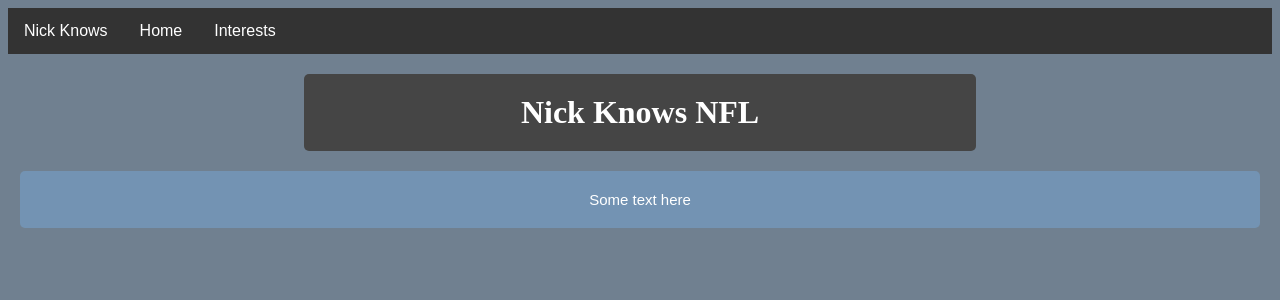
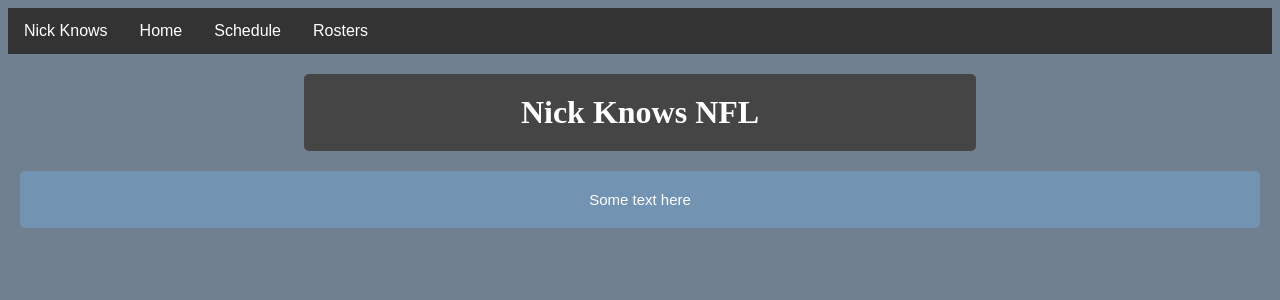
Before and after one commit to Gin-G/NickKnows, a Flask app: page /NFL in a window 1280 px wide. Shown: the top 300 px of the page. Run offline with Flask 2, Linux system fonts and the light colour scheme.

Commit message:
add dropdown and week/roster

```diff
--- a/nickknows/nfl/views.py
+++ b/nickknows/nfl/views.py
@@ -1,6 +1,19 @@
 from flask import render_template
 from nickknows import app
+import nfl_data_py as nfl
 
 @app.route('/NFL')
 def NFL():
     return render_template('nfl-home.html')
+
+@app.route('/NFL/schedule/<week>')
+def schedule(week):
+    schedule = nfl.import_schedules([2022])
+    week_schedule = schedule.loc[schedule['week'] == int(week)]
+    return week_schedule.to_html()
+
+@app.route('/NFL/Roster/<team>')
+def roster(team):
+    roster_data = nfl.import_rosters([2022])
+    team_roster = roster_data.loc[roster_data['team'] == team]
+    return team_roster.to_html()
--- a/nickknows/templates/nfl-home.html
+++ b/nickknows/templates/nfl-home.html
@@ -6,12 +6,67 @@
             <a>Nick Knows</a>
             <a href="{{url_for('home')}}">Home</a>
             <div class="dropdown">
-                <button class="dropbtn">Interests
+                <button class="dropbtn">Schedule
                 <i class="fa fa-caret-down"></i>
                 </button>
                 <div class="dropdown-content">
-                    <a href="{{url_for('NFL')}}">NFL</a>
-                    <a href="{{url_for('fart')}}">Fährtbags</a>
+                    <a href="{{url_for('schedule', week='1')}}">Week 1</a>
+                    <a href="{{url_for('schedule', week='2')}}">Week 2</a>
+                    <a href="{{url_for('schedule', week='3')}}">Week 3</a>
+                    <a href="{{url_for('schedule', week='4')}}">Week 4</a>
+                    <a href="{{url_for('schedule', week='5')}}">Week 5</a>
+                    <a href="{{url_for('schedule', week='6')}}">Week 6</a>
+                    <a href="{{url_for('schedule', week='7')}}">Week 7</a>
+                    <a href="{{url_for('schedule', week='8')}}">Week 8</a>
+                    <a href="{{url_for('schedule', week='9')}}">Week 9</a>
+                    <a href="{{url_for('schedule', week='10')}}">Week 10</a>
+                    <a href="{{url_for('schedule', week='11')}}">Week 11</a>
+                    <a href="{{url_for('schedule', week='12')}}">Week 12</a>
+                    <a href="{{url_for('schedule', week='13')}}">Week 13</a>
+                    <a href="{{url_for('schedule', week='14')}}">Week 14</a>
+                    <a href="{{url_for('schedule', week='15')}}">Week 15</a>
+                    <a href="{{url_for('schedule', week='16')}}">Week 16</a>
+                    <a href="{{url_for('schedule', week='17')}}">Week 17</a>
+                    <a href="{{url_for('schedule', week='18')}}">Week 18</a>
+                </div>
+            </div>
+            <div class="dropdown">
+                <button class="dropbtn">Rosters
+                <i class="fa fa-caret-down"></i>
+                </button>
+                <div class="dropdown-content">
+                    <a href="{{url_for('roster', team='ARI')}}">Arizona Cardinals</a>
+                    <a href="{{url_for('roster', team='ATL')}}">Atlanta Falcons</a>
+                    <a href="{{url_for('roster', team='BAL')}}">Baltimore Ravens</a>
+                    <a href="{{url_for('roster', team='BUF')}}">Buffalo Bills</a>
+                    <a href="{{url_for('roster', team='CAR')}}">Carolina Panthers</a>
+                    <a href="{{url_for('roster', team='CHI')}}">Chicago Bears</a>
+                    <a href="{{url_for('roster', team='CIN')}}">Cincinnati Bengals</a>
+                    <a href="{{url_for('roster', team='CLE')}}">Cleveland Browns</a>
+                    <a href="{{url_for('roster', team='DAL')}}">Dallas Cowboys</a>
+                    <a href="{{url_for('roster', team='DEN')}}">Denver Broncos</a>
+                    <a href="{{url_for('roster', team='DET')}}">Detroit Lions</a>
+                    <a href="{{url_for('roster', team='GB')}}">Green Bay Packers</a>
+                    <a href="{{url_for('roster', team='HOU')}}">Houston Texans</a>
+                    <a href="{{url_for('roster', team='IND')}}">Indianapolis Colts</a>
+                    <a href="{{url_for('roster', team='JAX')}}">Jacksonville Jaguars</a>
+                    <a href="{{url_for('roster', team='KC')}}">Kansas City Chiefs</a>
+                    <a href="{{url_for('roster', team='LA')}}">Los Angeles Rams</a>
+                    <a href="{{url_for('roster', team='LAC')}}">Los Angeles Chargers</a>
+                    <a href="{{url_for('roster', team='LV')}}">Los Vegas Raiders</a>
+                    <a href="{{url_for('roster', team='MIA')}}">Miami Dolphins</a>
+                    <a href="{{url_for('roster', team='MIN')}}">Minnesota Vikings</a>
+                    <a href="{{url_for('roster', team='NE')}}">New England Patriots</a>
+                    <a href="{{url_for('roster', team='NO')}}">New Orleans Saints</a>
+                    <a href="{{url_for('roster', team='NYG')}}">New York Giants</a>
+                    <a href="{{url_for('roster', team='NYJ')}}">New York Jets</a>
+                    <a href="{{url_for('roster', team='PHI')}}">Philadelphia Eagles</a>
+                    <a href="{{url_for('roster', team='PIT')}}">Pittsburgh Steelers</a>
+                    <a href="{{url_for('roster', team='SEA')}}">Seattle Seahawks</a>
+                    <a href="{{url_for('roster', team='SF')}}">San Fransisco 49ers</a>
+                    <a href="{{url_for('roster', team='TB')}}">Tampa Bay Buccaners</a>
+                    <a href="{{url_for('roster', team='TEN')}}">Tennessee Titans</a>
+                    <a href="{{url_for('roster', team='WAS')}}">Washington Commanders</a>
                 </div>
             </div>
         </div>
```
Also changed, not shown: nickknows/nfl/nfl_test.py (renamed from nfl_test.py, +13 -1 lines), nick_knows_nfl.py (deleted).
